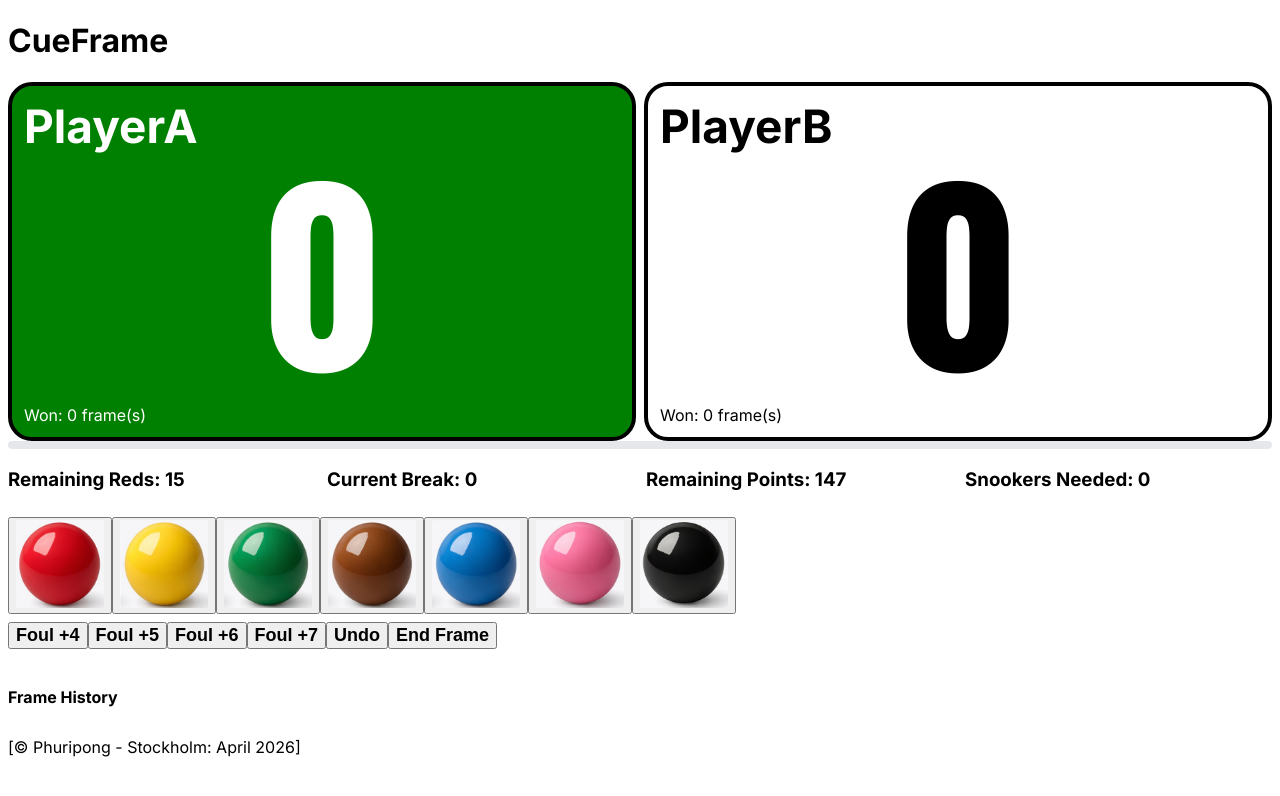
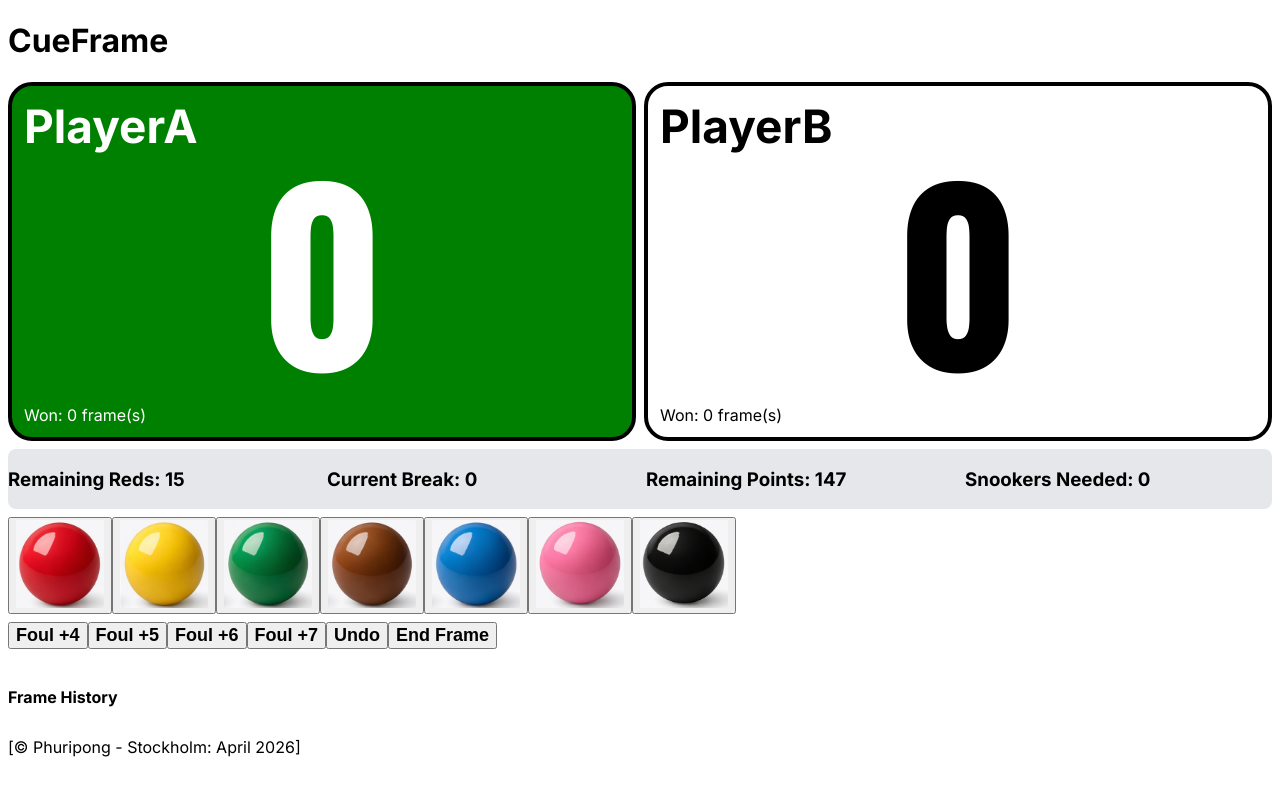
Before and after one commit to phuriponga/SnookerScoreBoard, a Next.js app: page / in a window 1280 px wide. Shown: the top 796 px of the page. Built offline with nearby package versions, Linux system fonts and the light colour scheme.

Commit message:
Update SnookerScoreboardApp.tsx

```diff
--- a/components/SnookerScoreboardApp.tsx
+++ b/components/SnookerScoreboardApp.tsx
@@ -328,7 +328,7 @@ function endFrame(finalScores = scores) {
               >
                 <div style={{ display: "flex", flexDirection: "column", gap: "4px" }}>
                   <h1 onDoubleClick={() => openRenameModal(p)} style={{fontSize: "46px", fontWeight: "bold", margin: 0, cursor: "pointer", userSelect: "none"}}>{playerNames[p]}</h1>
-                  <div style={{marginTop: "1px", display: "flex", flexWrap: "wrap", gap: "4px", justifyContent: "flex-start", backgroundColor: "#e5e7eb", borderRadius: "8px",}}>
+                  <div style={{marginTop: "1px", display: "flex", flexWrap: "wrap", gap: "4px", justifyContent: "flex-start", backgroundColor: "#e5e7eb", borderRadius: "8px"}}>
                     {playerPots[p].map((shot, i) => {
                       const key = shot.label.toLowerCase()
                       return (<span key={i} style={{ fontSize: "18px", lineHeight: 1}}> {BALL_EMOJI[key] ?? ''}</span>)
@@ -341,12 +341,14 @@ function endFrame(finalScores = scores) {
             ))}
           </CardContent>
         </Card>
-        <div style={{ height: "8px", backgroundColor: "#e5e7eb", borderRadius: "4px", }} />
+        <div style={{ height: "8px" }} />
         <Card className="rounded-3xl shadow">
           <CardContent style={{
               display: "grid",
               gridTemplateColumns: "1fr 1fr 1fr 1fr",
-              gap: "12px"
+              gap: "12px",
+              backgroundColor: "#e5e7eb",
+              borderRadius: "8px"
             }}>
             <h3>Remaining Reds: {redsRemaining}</h3>
             <h3>Current Break: {currentBreak}</h3>
```
